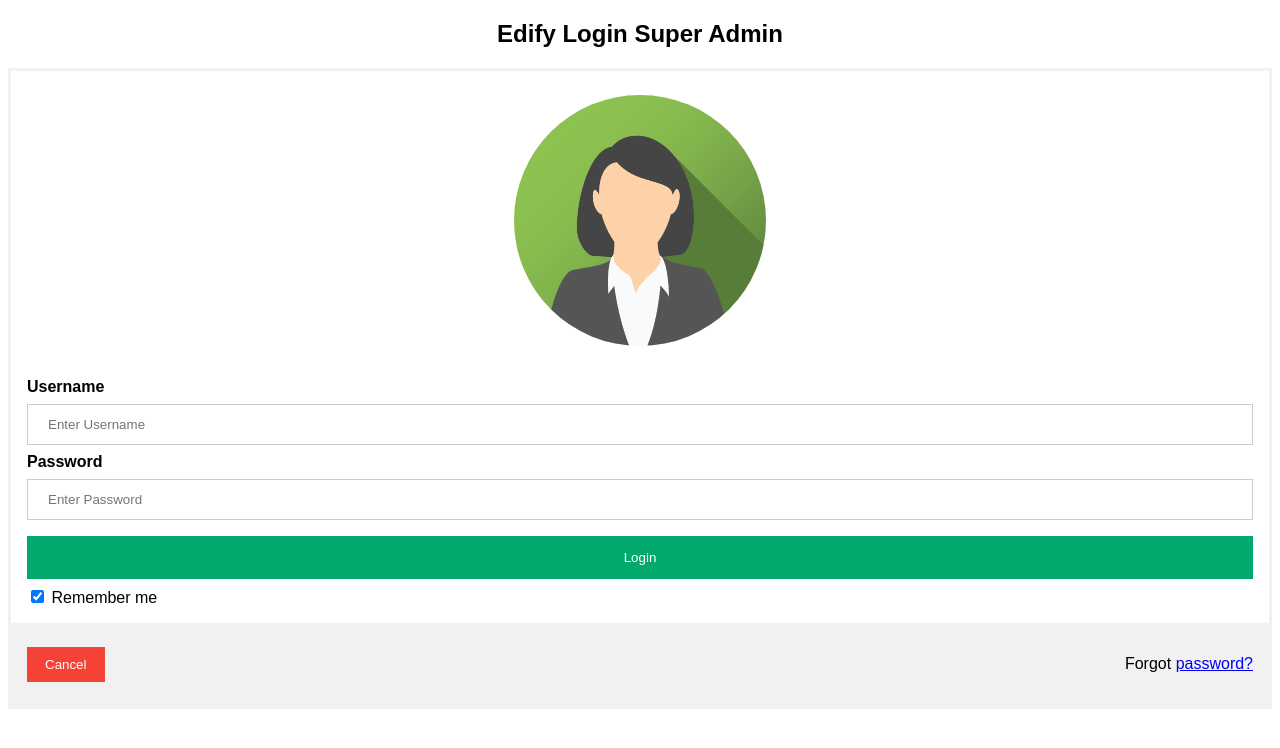
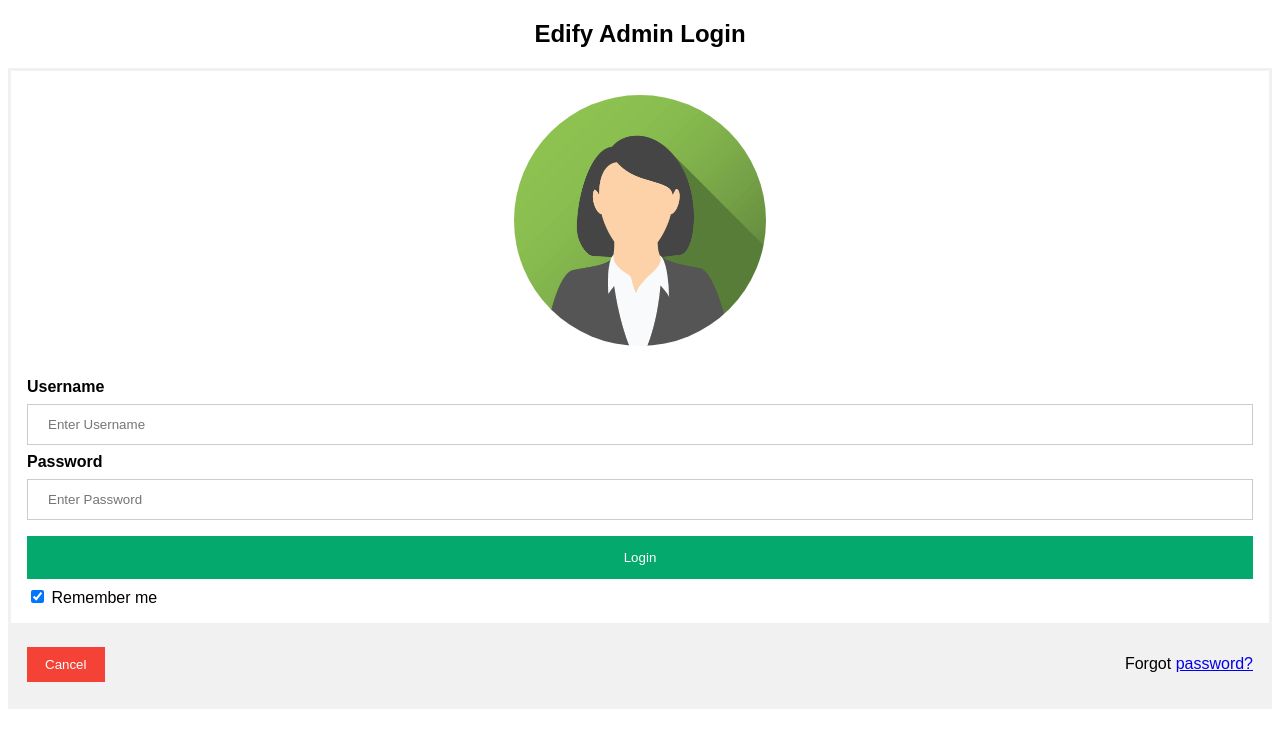
Before and after one commit to chittibabu9595/login-2503, a plain HTML site: page index.html in a window 1280 px wide. Drawn offline with Linux system fonts and the light colour scheme.

Commit message:
admin login

```diff
--- a/index.html
+++ b/index.html
@@ -68,7 +68,7 @@
 </head>
 <body>
 
-<h2><center>Edify Login Super Admin</center></h2>
+<h2><center>Edify Admin Login</center></h2>
 
 <form action="/action_page.php" method="post">
   <div class="imgcontainer">
```
